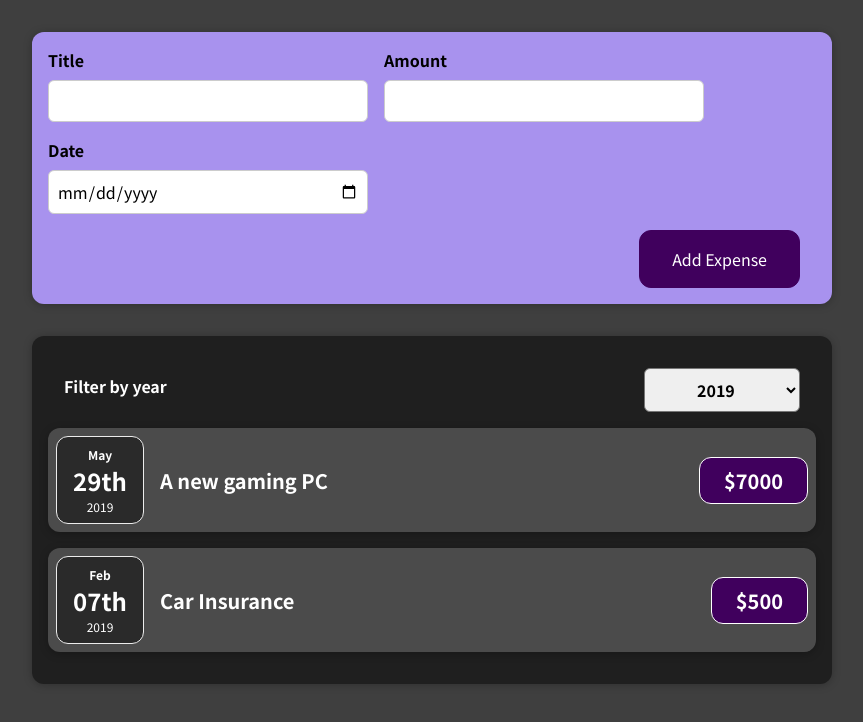
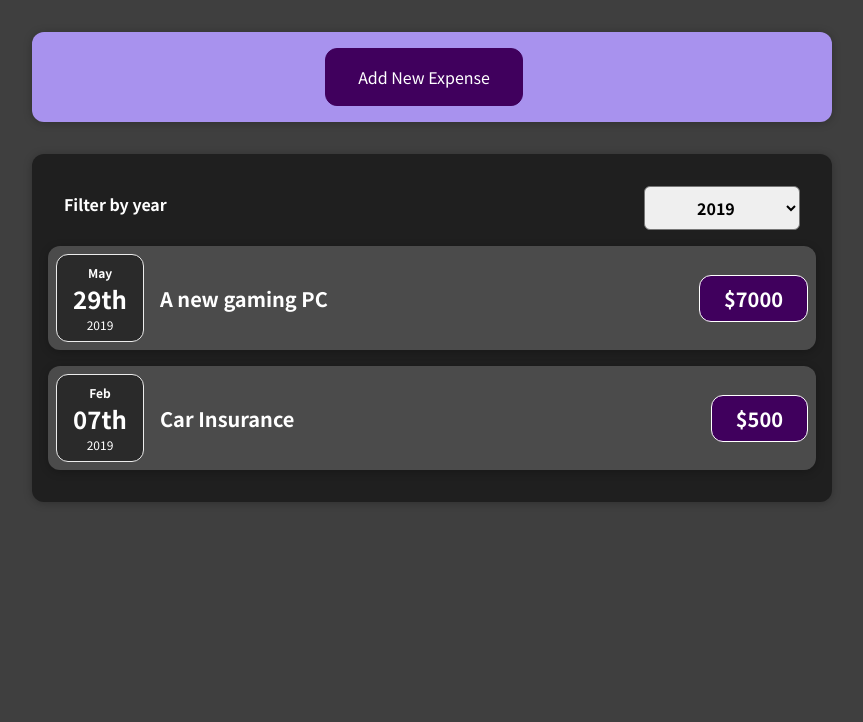
Before and after one commit to abdelhadysa1/academind-expense-tracker, a React (Create React App) app: page / in a window 1280 px wide. Shown: the top 722 px of the page, without its empty margins (208-1071 px from the left). Built offline with nearby package versions, Linux system fonts and the light colour scheme.

Commit message:
Add conditional display for new expense

```diff
--- a/src/components/Expenses/ExpenseForm.js
+++ b/src/components/Expenses/ExpenseForm.js
@@ -1,7 +1,7 @@
 import React, { useState } from 'react'
 import './ExpenseForm.css'
 
-const ExpenseForm = ({ addExpense, expenseYears }) => {
+const ExpenseForm = ({ addExpense, expenseYears, toggleFormDisplay }) => {
     const initialState = {
         title: '',
         amount: '',
@@ -55,6 +55,7 @@ const ExpenseForm = ({ addExpense, expenseYears }) => {
             </div>
             <div className="new-expense__actions">
                 <button type='submit'>Add Expense</button>
+                <button onClick={toggleFormDisplay}>Close Form</button>
             </div>
         </form>
     )
--- a/src/components/Expenses/NewExpense.js
+++ b/src/components/Expenses/NewExpense.js
@@ -1,13 +1,24 @@
-import React from 'react'
+import React, { useState } from 'react'
 import ExpenseForm from './ExpenseForm'
 import './NewExpense.css'
 
 const NewExpense = ({ addExpense, expenseYears }) => {
-	return (
-		<div className='new-expense'>
-			<ExpenseForm addExpense={addExpense} expenseYears={expenseYears} />
-		</div>
-	)
+	const [ displayForm, changeFormDisplay ] = useState(false)
+	const toggleFormDisplay = (e) => {
+		changeFormDisplay((prevState) => !prevState)
+	}
+	switch (displayForm) {
+		case false: return (
+			<div className='new-expense'>
+				<button onClick={toggleFormDisplay}>Add New Expense</button>
+			</div>
+		)
+		default: return (
+			<div className='new-expense'>
+				<ExpenseForm addExpense={addExpense} expenseYears={expenseYears} toggleFormDisplay={toggleFormDisplay} />
+			</div>
+		)
+	}
 }
 
 export default NewExpense
```
